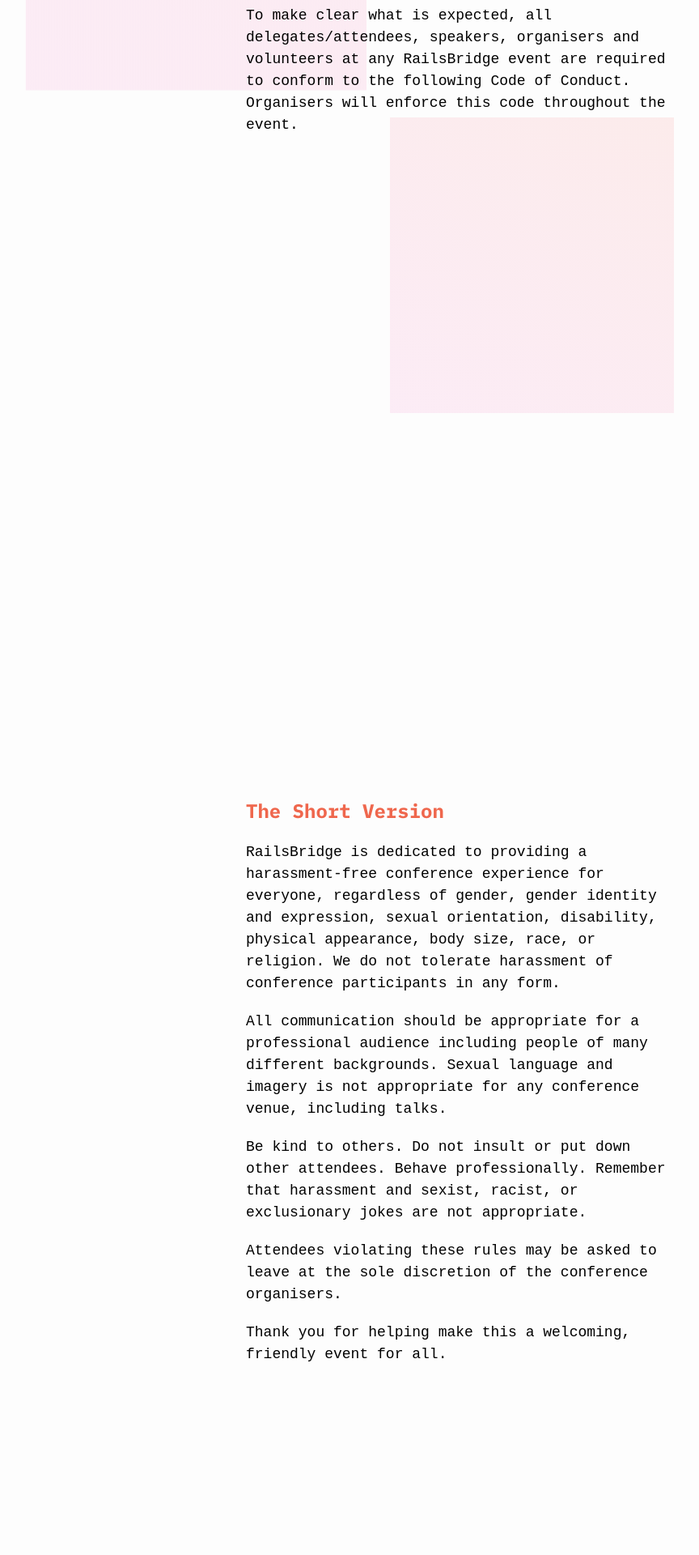
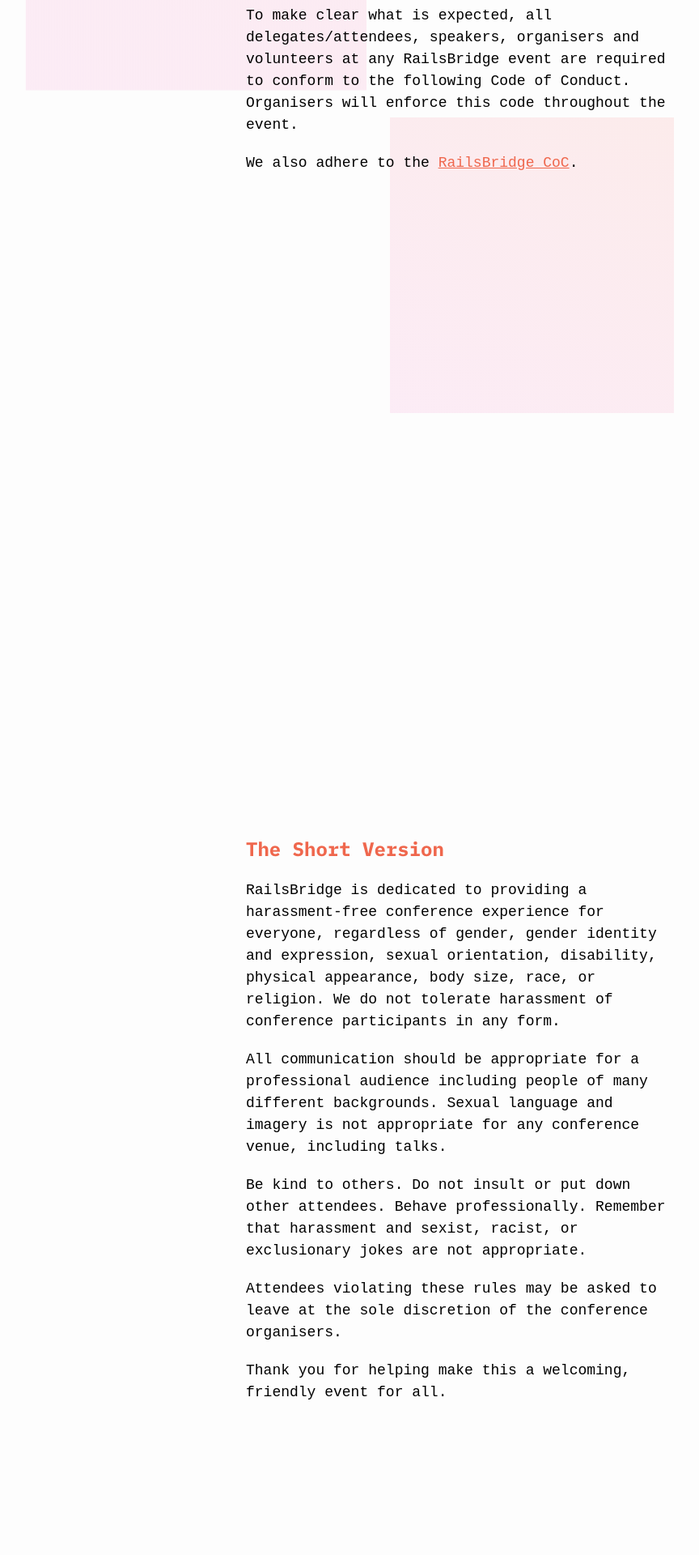
Before and after one commit to railsbridgewgtn/website, a Jekyll site: the page built from coc.html, in a window 1280 px wide. Shown: the part 1733-3653 px from the top of the page at 81% size, without its empty margins (73-937 px from the left). Built offline with Jekyll 4.4.1, drawn with Linux system fonts in a browser that asks for light colours; some web fonts are replaced.

Commit message:
Add link to RailsBridge CoC

```diff
--- a/coc.html
+++ b/coc.html
@@ -11,6 +11,8 @@
   <p>We value the participation of each member of the RailsBridge community and want all attendees to have an enjoyable and fulfilling experience. Accordingly, all attendees and coaches are expected to show respect and courtesy to other attendees throughout the conference and at all related events.</p>
 
   <p>To make clear what is expected, all delegates/attendees, speakers, organisers and volunteers at any RailsBridge event are required to conform to the following Code of Conduct. Organisers will enforce this code throughout the event.</p>
+
+  <p>We also adhere to the <a href="https://bridgefoundry.org/code-of-conduct/">RailsBridge CoC</a>.</p>
 </div>
 
 <div class="content-text">
```
